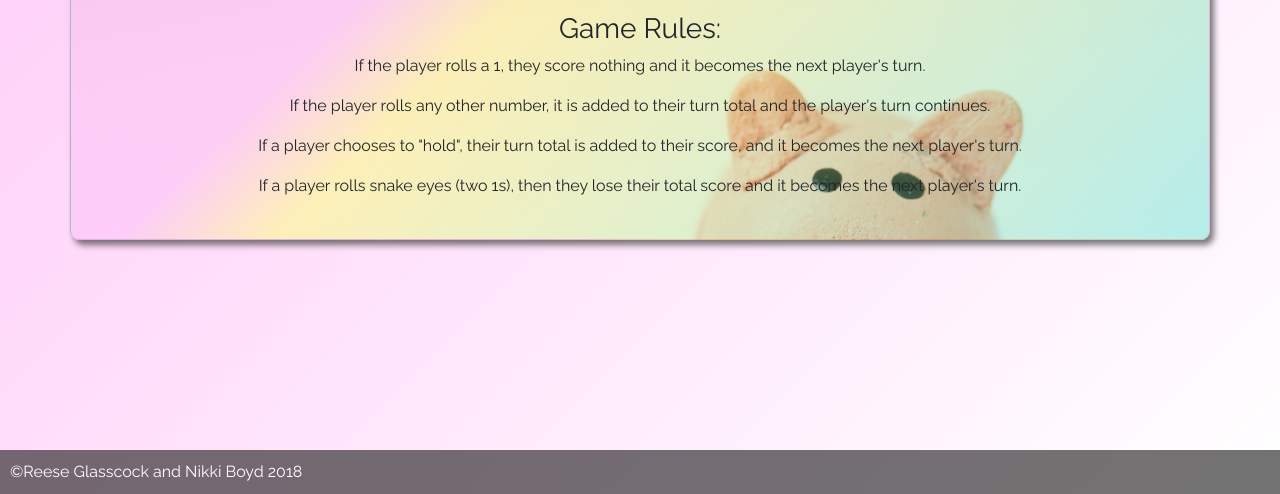
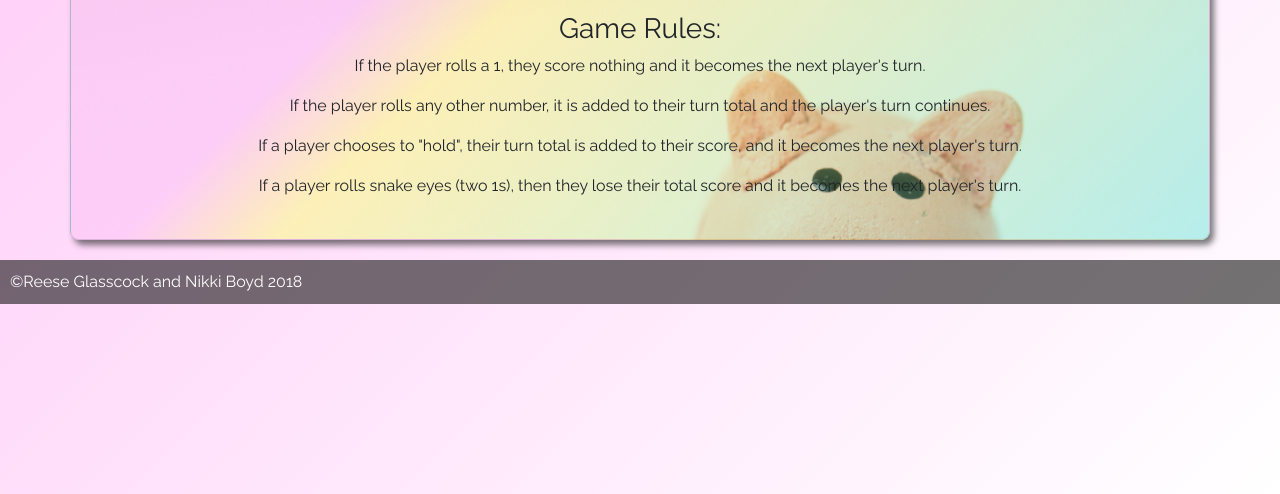
Before and after one commit to annieyshin/webpack_pig_dice, a plain HTML site: page index.html in a window 1280 px wide. Shown: the part 306-800 px from the top of the page. Drawn offline with nearby package versions, Linux system fonts and the light colour scheme.

Commit message:
update footer margin top

```diff
--- a/css/styles.css
+++ b/css/styles.css
@@ -17,14 +17,14 @@ h1 {
 }
 
 footer {
-  box-sizing: border-box;
+  /*box-sizing: border-box;*/
   padding: 10px;
   background-color: rgba(22, 22, 22, 0.6);
   color: white;
-  position: absolute;
+  position: relative;
   bottom: 0;
-  width: 100%;
-  margin-top: 20px;
+  /*width: 100%;*/
+  /*margin-top: 20px;*/
 }
 
 .one-player-mode, .two-player-mode, #rules-button, #returnToHome {
```
